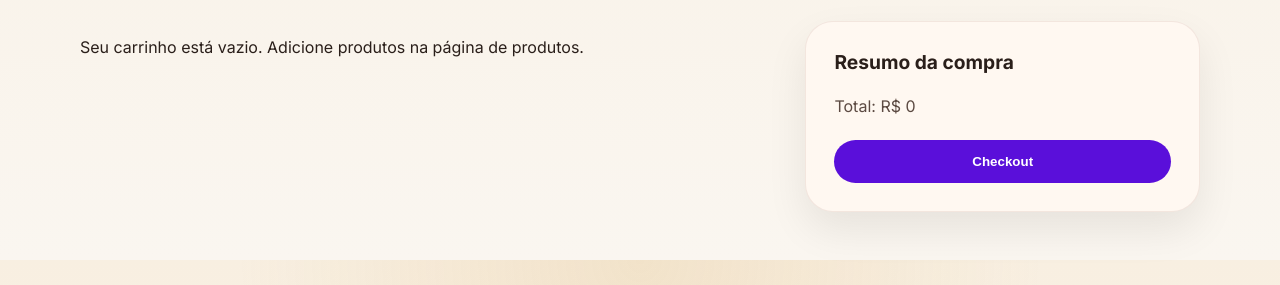
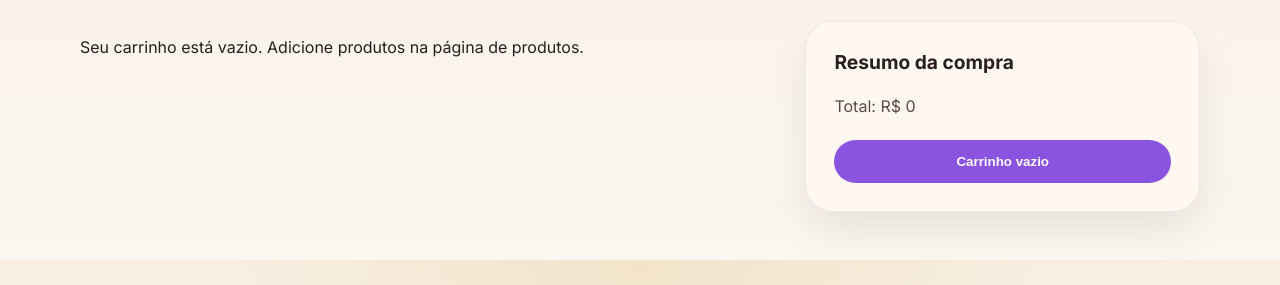
Before and after one commit to daviloko00-00/S2_R4-AT1_PEND, a website built with Vite: page frontend/index.html in a window 1280 px wide. Both pictures are taken after a click on the link "Carrinho". Shown: the part 515-800 px from the top of the page. Built offline with nearby package versions, Linux system fonts and the light colour scheme; no server answers.

Commit message:
Atualizações no carrinho de compra
O site agora não deixa o cliente fazer uma compra com o carrinho vazio

```diff
--- a/frontend/src/pages/carrinho.js
+++ b/frontend/src/pages/carrinho.js
@@ -27,11 +27,14 @@ export function renderCarrinho(root) {
     `;
 
     const lista = document.getElementById("lista");
+    const checkoutButton = document.getElementById("checkout");
 
     if (cart.length === 0) {
         lista.innerHTML = '<p>Seu carrinho está vazio. Adicione produtos na página de produtos.</p>';
-    }
-
+        checkoutButton.disabled = true;
+        checkoutButton.textContent = "Carrinho vazio";
+        checkoutButton.classList.add("disabled");
+    } else {
         cart.forEach(item => {
             total += item.preco * item.qtd;
 
@@ -49,12 +52,20 @@ export function renderCarrinho(root) {
             lista.appendChild(div);
         });
 
-    document.getElementById("total").innerText = `Total: R$ ${total}`;
+        checkoutButton.disabled = false;
+        checkoutButton.textContent = "Checkout";
+        checkoutButton.classList.remove("disabled");
 
-    document.getElementById("checkout").onclick = async () => {
+        checkoutButton.onclick = async () => {
+            if (cart.length === 0) {
+                return;
+            }
             await enviarPedido(cart);
             alert("Pedido enviado 🚀");
             saveCart([]);
             location.hash = "#/";
         };
     }
+
+    document.getElementById("total").innerText = `Total: R$ ${total}`;
+}
--- a/frontend/src/style.css
+++ b/frontend/src/style.css
@@ -223,6 +223,13 @@ body {
   transition: transform 0.2s ease, background 0.2s ease;
 }
 
+.btn-primary.disabled,
+button.disabled {
+  background: #c1b5a2;
+  cursor: not-allowed;
+  opacity: 0.7;
+}
+
 .card button:hover {
   background: #8d1f14;
   transform: translateY(-1px);
```
Lines whose indentation alone changed are shown as unchanged.
